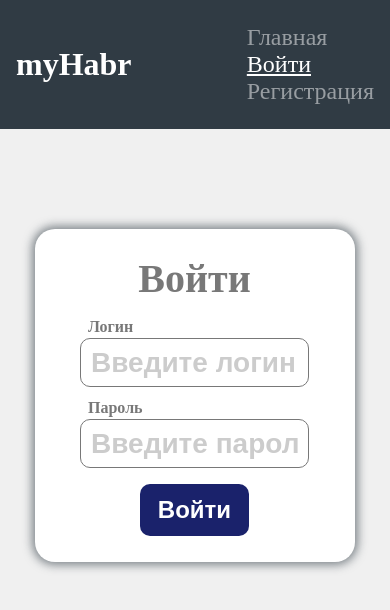
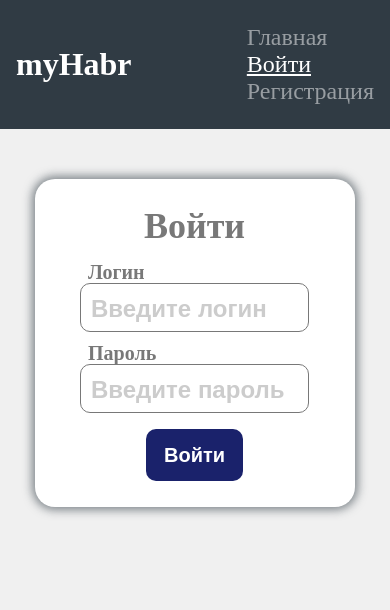
Before and after one commit to Eugene-Bykovsky/react-project, a React (Create React App) app: page /login in a window 390 px wide. Shown: the top 610 px of the page. Built offline with nearby package versions, Linux system fonts and the light colour scheme.

Commit message:
refactor form css

```diff
--- a/src/components/AuthenticationForm/AuthenticationForm.css
+++ b/src/components/AuthenticationForm/AuthenticationForm.css
@@ -1,9 +1,9 @@
 .form-container {
-    padding-top: 100px;
+    padding: 50px 0;
 }
 
 .form {
-    max-width: 50%;
+    max-width: 45%;
     min-width: 320px;
     margin: 0 auto;
     border-radius: 20px;
@@ -45,7 +45,7 @@
     padding-left: 8px;
     margin-bottom: 3px;
     font-weight: bold;
-    font-size: 16px;
+    font-size: 20px;
     line-height: 16px;
 }
 
@@ -62,7 +62,6 @@
 .form__login-input::placeholder, .form__password-input::placeholder {
     font-weight: bold;
     font-size: 28px;
-    line-height: 36px;
     color: #CCCCCC;
 }
 
@@ -136,3 +135,18 @@
     line-height: 16px;
     cursor: pointer;
 }
+
+
+@media screen and (max-width: 768px) {
+    .form__title {
+        font-size: 36px;
+    }
+
+    .form__login-input::placeholder, .form__password-input::placeholder {
+        font-size: 24px;
+    }
+
+    .form__button {
+        font-size: 20px;
+    }
+}
--- a/src/pages/IndexPage/IndexPage.css
+++ b/src/pages/IndexPage/IndexPage.css
@@ -1,4 +1,4 @@
-.articles__container {
+.articles-container {
     display: flex;
     justify-content: space-between;
     padding: 16px 8px;
--- a/src/pages/IndexPage/IndexPage.jsx
+++ b/src/pages/IndexPage/IndexPage.jsx
@@ -6,7 +6,7 @@ import './IndexPage.css'
 
 const IndexPage = () => {
     return (
-        <div className={'articles__container container'}>
+        <div className={'articles-container container'}>
             <ArticlesList/>
             <Sidebar/>
         </div>
```
Also changed, not shown: src/pages/PrivatePage/PrivatePage.jsx (added).
